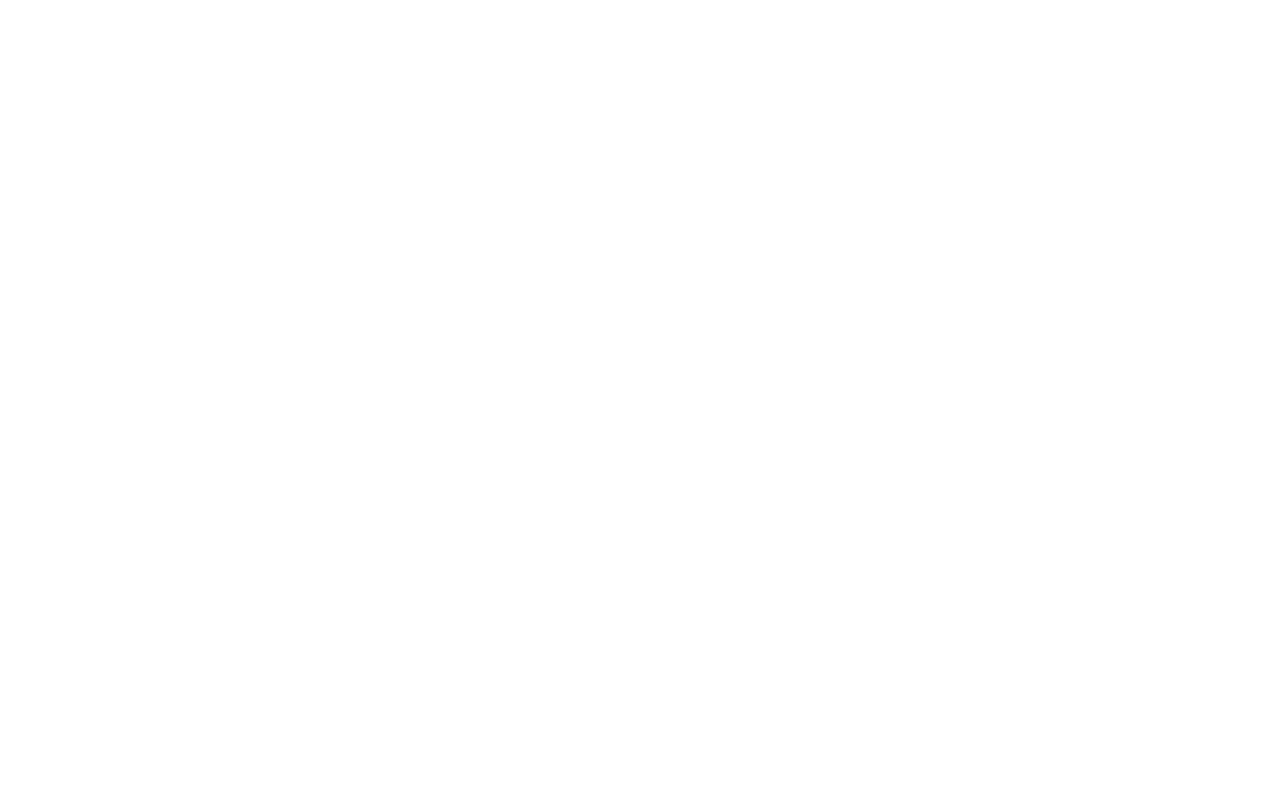
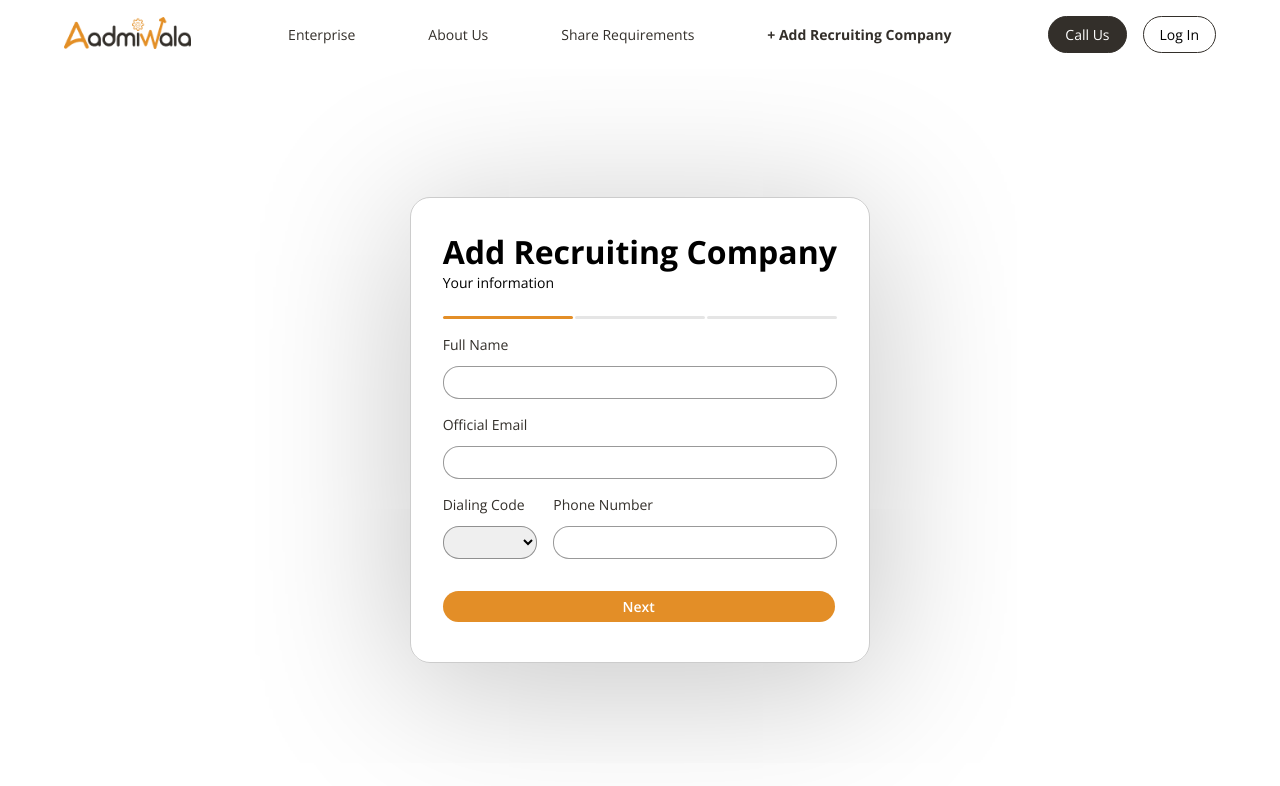
Before and after one commit to mg-mayankgautam/aadmiwala, a React (Create React App) app in the folder frontend/: page /addCompany in a window 1280 px wide. Shown: the top 786 px of the page. Built offline with nearby package versions, Linux system fonts and the light colour scheme.

Commit message:
Co-authored-by: manshapreet1234@outlook.com <manshapreet1234@outlook.com>

```diff
--- a/frontend/src/App.js
+++ b/frontend/src/App.js
@@ -3,6 +3,7 @@ import { Route, Routes, useNavigate } from 'react-router-dom';
 import Layout from './Layout';
 import HomePage from './components/Home/HomePage';
 import AboutPage from './components/About/AboutPage';
+import AddCompany from './components/AddRecruitmentCompany/AddCompany'
 
 function App() {
 
@@ -19,6 +20,7 @@ function App() {
             {/* <Route path="/blog/:id" element={<Blog/>}/> */}
 
             <Route path="about" element={<AboutPage />}/>
+            <Route path="addCompany" element={ <AddCompany/>}/>
 
       </Route>
 
--- /dev/null
+++ b/frontend/src/components/AddRecruitmentCompany/AddCompany.css
@@ -0,0 +1,98 @@
+.AddCompany{
+    display: flex;
+    align-items: center;
+    justify-content: center;
+    min-height: calc(100vh - 79px);
+}
+
+.recruiting_input_box{
+    /* min-height: 400px; */
+    /* max-width: 400px; */
+    display: flex;
+    flex-direction: column;
+    gap: 16px;
+    /* grid-template-rows: 1fr 1fr 1fr 1fr 1fr; */
+    border: 1px solid #00000033;
+    box-shadow: 0px 20px 154.9px 0px #00000040;
+    padding: 32px 32px 40px;
+    border-radius: 20px;
+    text-align: left;
+    font-size: 14px;
+}
+
+
+.recruiting_input_heading{
+color: black;
+font-size: 32px;
+font-weight: 700;
+
+}
+
+.recruiting_input_Subheading{
+    color: black;
+    font-size: 14px;
+    font-weight: 400;
+    justify-self: start;
+    margin-bottom: 8px;
+}
+
+.recr_TabsDiv{
+    display: grid;
+    grid-template-columns: 1fr 1fr 1fr;
+    gap: 2px;
+}
+
+.recr_Tab{
+    background-color: var(--grey);
+    height: 3px;
+    border-radius: 4px;
+}
+
+.orangeTab{
+    background-color: var(--orange);
+    height: 3px;
+    border-radius: 4px;
+}
+
+.recr_input{
+    border-radius: 16px;
+    padding: 8px 16px;
+    border: 1px solid #00000066;
+    width: 360px;
+    margin-bottom: 16px;
+    margin-top: 12px;
+}
+
+.recr_phone_input_div{
+    display: grid;
+    grid-template-columns: 1fr 3fr;
+    gap: 16px;
+}
+
+.recr_phone_select{
+    width: 100%;
+    border-radius: 16px;
+    padding: 7px 16px;
+    margin-top: 12px;
+    margin-bottom: 16px;
+    border: 1px solid #00000066;
+}
+
+.recr_phone_input{
+    border-radius: 16px;
+    padding: 8px 16px;
+    border: 1px solid #00000066;
+    margin-top: 12px;
+    margin-bottom: 16px;
+    width: 250px;
+}
+
+.recruiting_submit_btn{
+    width: 392px;
+    border-radius: 20px;
+    padding: 6px 16px;
+    border: none;
+    background-color: var(--orange);
+    color: white;
+    font-weight: 600;
+}
--- /dev/null
+++ b/frontend/src/components/AddRecruitmentCompany/AddCompany.js
@@ -0,0 +1,52 @@
+import React from 'react'
+import './AddCompany.css'
+import Nav from '../Nav/Nav'
+
+const AddCompany = () => {
+  return (
+    <>
+    <Nav/>
+
+    <div className='AddCompany'>
+
+        <div className='recruiting_input_box'>
+            <div>
+                <div className='recruiting_input_heading'>Add Recruiting Company</div>
+                <div className='recruiting_input_Subheading'>Your information</div>
+            </div>
+            <div className='recr_TabsDiv'>
+                <div className='orangeTab recr_Tab'></div><div className='recr_Tab'></div><div className='recr_Tab'></div>
+            </div>
+
+            <div>
+                <div>
+                    <div>Full Name</div>
+                    <input className='recr_input'></input>
+                </div>
+                <div>
+                    <div >Official Email</div>
+                    <input className='recr_input'></input>
+                </div>
+                <div className='recr_phone_input_div'>
+                    <div>
+                        <div>Dialing Code</div>
+                        <select className='recr_phone_select'/>
+                    </div>
+                    <div>
+                        <div>Phone Number</div>
+                        <input className='recr_phone_input'/>
+                    </div>
+                </div>
+            </div>
+
+            <div>
+                <button className='recruiting_submit_btn'>Next</button>
+            </div>
+        </div>
+
+    </div>
+    </>
+  )
+}
+
+export default AddCompany
--- a/frontend/src/components/Home/Home.css
+++ b/frontend/src/components/Home/Home.css
@@ -4,6 +4,11 @@
     align-items: center;
     padding: 16px 64px;
     margin: 40px auto;
+    background-image: url(../../assets/);
+    background-position: bottom;
+    background-size: cover;
+    background-repeat: no-repeat;
+    min-height: calc(100vh - 69px);
 }
 
 .landingContent{
--- a/frontend/src/components/Home/HomeMain.jsx
+++ b/frontend/src/components/Home/HomeMain.jsx
@@ -1,5 +1,5 @@
 import React from 'react'
-import landing from '../../assets/landing.png'
+import bg from '../../assets/OBJECTS.png'
 
 const HomeMain = () => {
   return (
@@ -9,7 +9,7 @@ const HomeMain = () => {
         <div className='landingContent'>
             <div className='landingHeadingDiv'>
                 <div className='mainHead'>
-                    Connecting Businesses With Top Talent <br /> And Agencies For Mutual Success.
+                Connect. Simplify. Succeed.
                 </div>
 
                 <div className='subHead'>
@@ -34,7 +34,7 @@ const HomeMain = () => {
             </div>
 
             <div className='freqSearch'>
-                <div className='freqSearchText'>Frequent Search</div>
+                {/* <div className='freqSearchText'>Frequent Search</div> */}
 
                 <div className='freqSearchBtns'>
                     <button>Facility Provider</button>
--- a/frontend/src/components/Nav/Nav.js
+++ b/frontend/src/components/Nav/Nav.js
@@ -1,6 +1,7 @@
 import React from 'react'
 import logo from '../../assets/logo.png'
 import './Nav.css'
+
 
 const Nav = () => {
   return (
@@ -12,7 +13,9 @@ const Nav = () => {
             <div>Enterprise</div>
             <div> <a href="about">About Us</a></div>
             <div>Share Requirements</div>
-            <div className='navItemBold'>+ Add Recruiting Company</div>
+            <div className='navItemBold'
+
+            ><a href="addCompany">+ Add Recruiting Company</a></div>
         </div>
         <div className='navBtns'>
             <button className='navSignupBtn'>Call Us</button>
```
